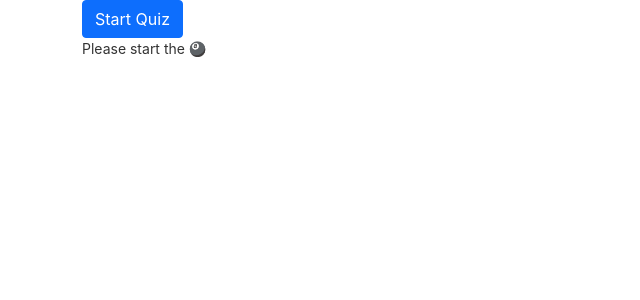
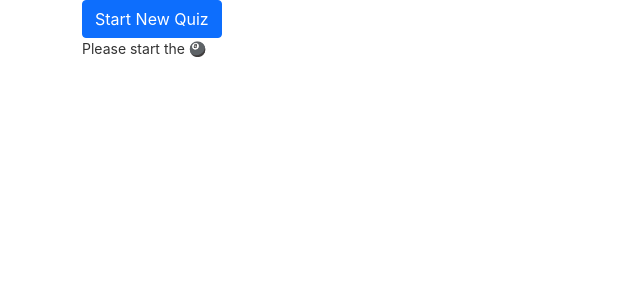
Before and after one commit to hgozutok/angular-quiz-app, an Angular app: page / in a window 1280 px wide. Shown: the top 300 px of the page, without its empty margins (0-640 px from the left). Built offline with nearby package versions, Linux system fonts and the light colour scheme.

Commit message:
edited general st

```diff
--- a/src/app/quiz-main/quiz-main.component.html
+++ b/src/app/quiz-main/quiz-main.component.html
@@ -2,10 +2,10 @@
   <div class="container">
     <div class="row">
       <div class="col-md-12">
-        <button class="btn btn-primary btn-round" (click)="startQuiz()">Start Quiz</button>
+        <button class="btn btn-primary btn-round" (click)="startQuiz()">Start New Quiz</button>
         <div class="centerItems ">
           <ng-template [ngIf]="started" [ngIfElse]="NotStarted">
-            <div class="card-container bgShadow ">
+            <div class="card-container  ">
               <div class="card">
                 <div class="front">
                   <div class="cover">
```
